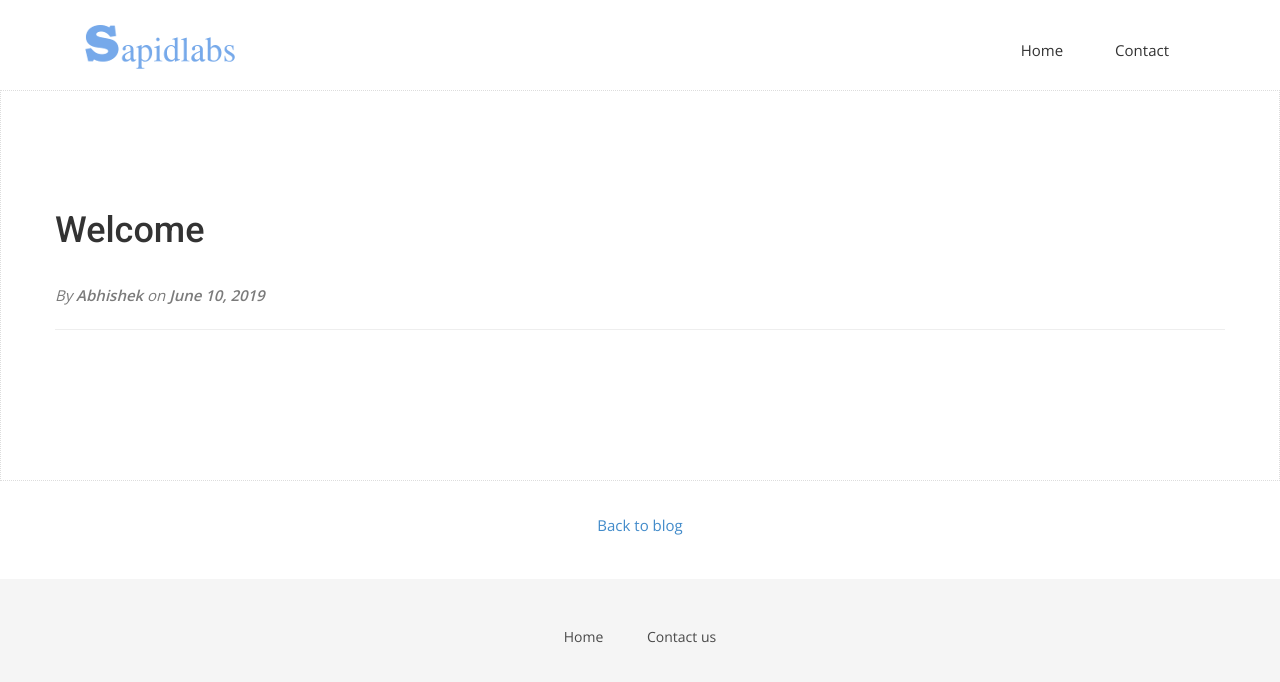
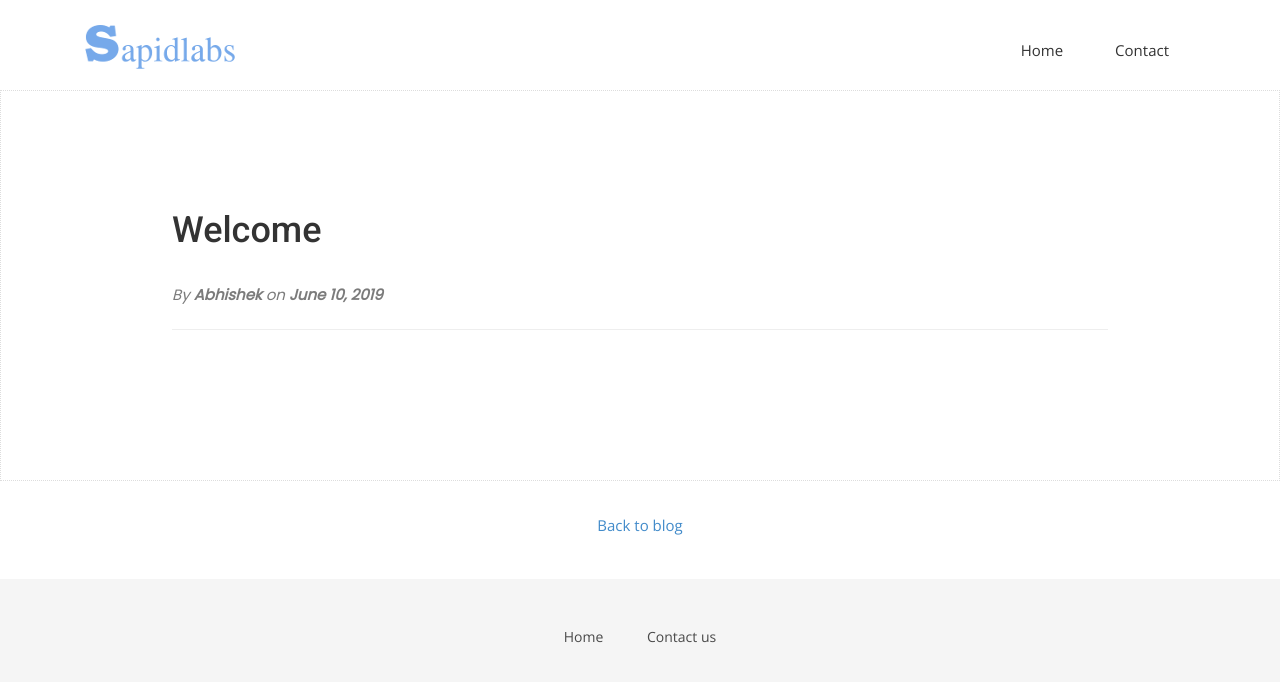
Before and after one commit to sapidlabs/sapidlabs.github.io, a Jekyll site: the page built from _posts/2019-06-10-welcome.md, in a window 1280 px wide. Shown: the top 682 px of the page. Built offline with Jekyll 4.4.1, drawn with Linux system fonts in a browser that asks for light colours; nearby versions of some CDN libraries; some web fonts are replaced.

Commit message:
Add font and align blog content to center. Fix back to blog link

```diff
--- a/_includes/head.html
+++ b/_includes/head.html
@@ -16,6 +16,10 @@
 <link rel="stylesheet" href="{{ site.baseurl }}/css/animate.css" />
 <link rel="stylesheet" href="{{ site.baseurl }}/css/responsive.css" />
 <link rel="stylesheet" href="{{ site.baseurl }}/css/syntax.css" />
+<link rel="stylesheet" href="{{ site.baseurl }}/css/post.css" />
+
+<link href="https://fonts.googleapis.com/css?family=Poppins&display=swap" rel="stylesheet">
+
 
 <!-- Js -->
 <script src="//ajax.googleapis.com/ajax/libs/jquery/1.10.2/jquery.min.js"></script>
--- a/_layouts/post.html
+++ b/_layouts/post.html
@@ -22,5 +22,5 @@ layout: page
   </section>
 </div>
 <p class="center-text" style="padding: 30px;">
-  <a href="{{ site.baseurl }}">Back to blog</a>
+  <a href="{{ site.baseurl }}/">Back to blog</a>
 </p>
--- /dev/null
+++ b/css/post.css
@@ -0,0 +1,7 @@
+.block {
+  width: 80%;
+  margin: 0 auto;
+}
+#intro .block p {
+  font-family: 'Poppins', sans-serif;
+}
```
Also changed, not shown: _drafts/updates-in-ruby-2-6.md (deleted, +0 -10 lines), _drafts/updates-in-ruby-2-7-preview1.md (added, +10 -0 lines).
